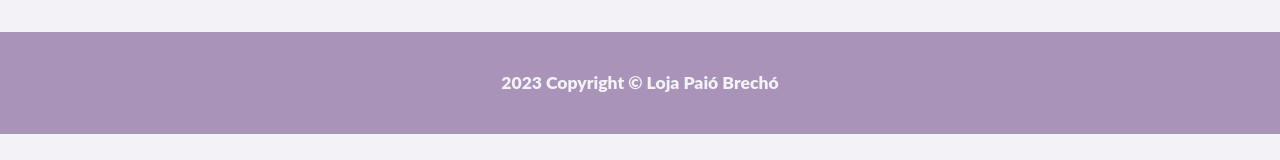
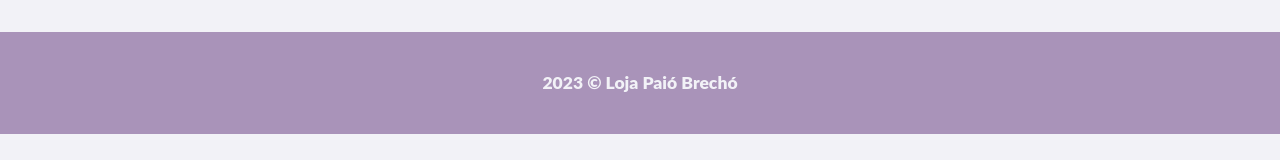
Before and after one commit to brechopaio/brechopaio.github.io, a plain HTML site: page sobre.html in a window 1280 px wide. Shown: the part 608-768 px from the top of the page. Drawn offline with Linux system fonts and the light colour scheme.

Commit message:
rodape sobre

```diff
--- a/sobre.html
+++ b/sobre.html
@@ -47,10 +47,10 @@
   <div class="container">
 <h2>Loja Paió Brechó M.E.I</h2>
 <p>Rua Nove de Julho, 207 | Centro | Capão Bonito | SP | CEP 18300-050</p>
-  </div>
+</div>
 </section>
 <footer>
-  <h3>2023 Copyright © Loja Paió Brechó</h3>
+  <h3>2023 © Loja Paió Brechó</h3>
 </footer>
-
+</body>
 </html>
```
